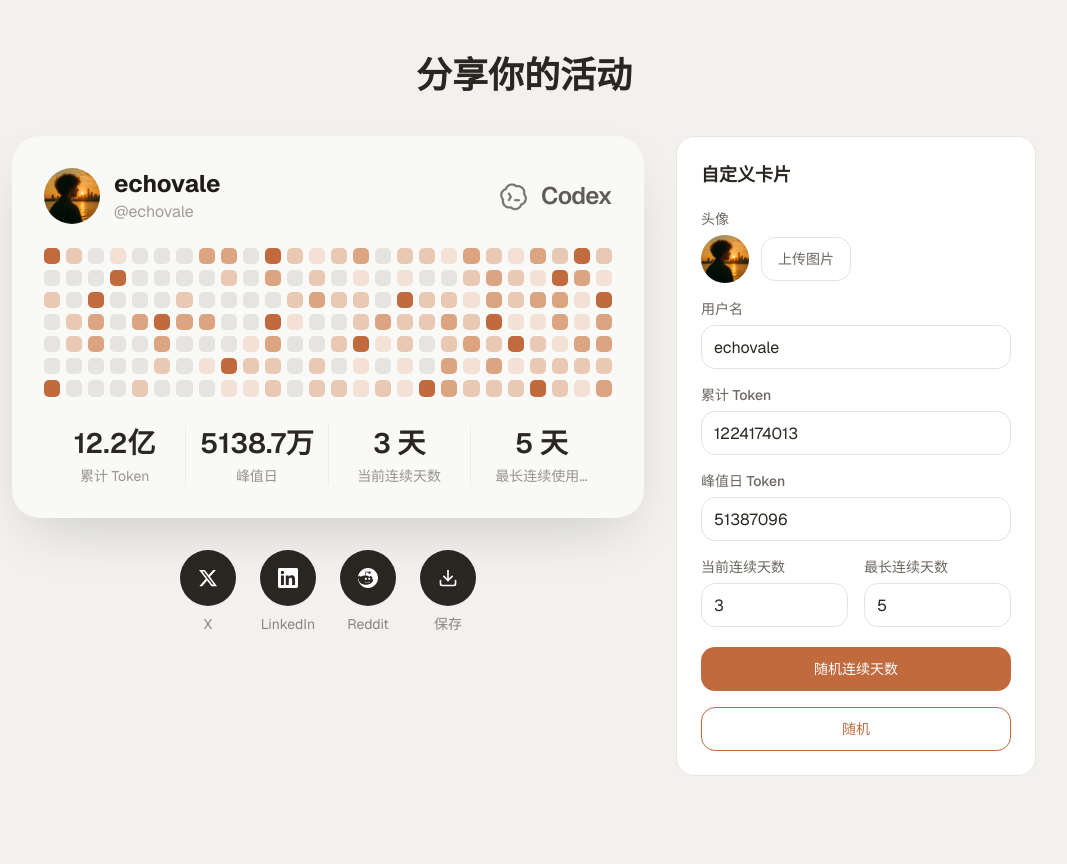
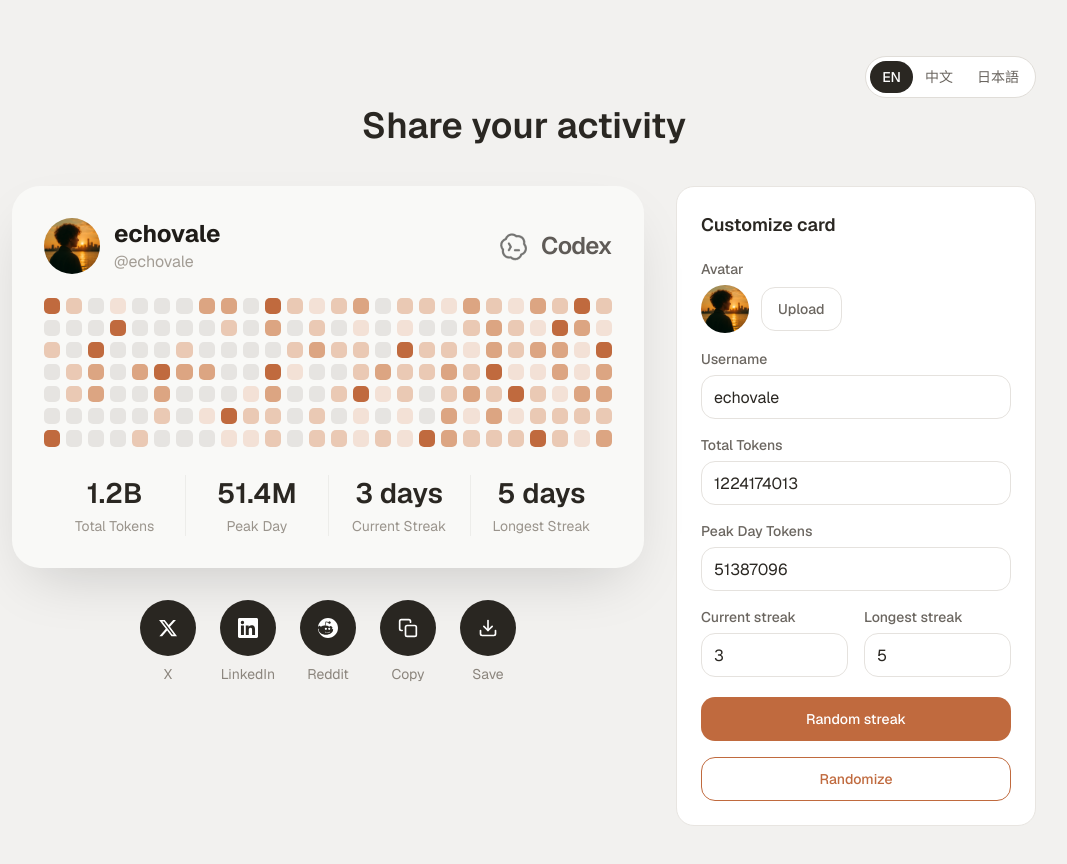
Before and after one commit to extrastu/codex-usage-card, a Next.js app: page / in a window 1280 px wide. Shown: the top 864 px of the page, without its empty margins (116-1183 px from the left). Before the commit the page ends 832 px from the top, so only its background shows below. Built offline with nearby package versions, Linux system fonts and the light colour scheme.

Commit message:
feat: add internationalization and clipboard copy functionality
Co-authored-by: extrastu <19451694+extrastu@users.noreply.github.com>

```diff
--- a/app/page.tsx
+++ b/app/page.tsx
@@ -4,6 +4,13 @@ import { useEffect, useRef, useState } from "react"
 import { toBlob } from "html-to-image"
 import { CodexCard, type CardData } from "@/components/codex-card"
 import { randomStreak } from "@/lib/codex"
+import {
+  DICT,
+  LOCALES,
+  type Locale,
+  detectLocale,
+  formatNumber,
+} from "@/lib/i18n"
 
 const SAMPLE_USERNAMES = [
   "extrastu",
@@ -62,15 +69,21 @@ export default function Page() {
     longestStreak: 12,
   })
   const [saving, setSaving] = useState(false)
+  const [copied, setCopied] = useState(false)
+  const [locale, setLocale] = useState<Locale>("en")
   const [tilt, setTilt] = useState({ x: 0, y: 0 })
   const cardRef = useRef<HTMLDivElement>(null)
   const fileRef = useRef<HTMLInputElement>(null)
 
+  const t = DICT[locale]
+
   const update = (patch: Partial<CardData>) =>
     setData((d) => ({ ...d, ...patch }))
 
-  // Regenerate fresh sample data on every visit (client-side to avoid hydration mismatch)
+  // Detect browser language + regenerate fresh sample data on every visit
+  // (client-side to avoid hydration mismatch)
   useEffect(() => {
+    setLocale(detectLocale())
     const username =
       SAMPLE_USERNAMES[Math.floor(Math.random() * SAMPLE_USERNAMES.length)]
     setData((d) => ({ ...d, username, ...randomStats() }))
@@ -126,9 +139,29 @@ export default function Page() {
     }
   }
 
+  async function handleCopy() {
+    try {
+      if (typeof ClipboardItem === "undefined" || !navigator.clipboard?.write) {
+        await handleSave()
+        return
+      }
+      // Some browsers require the ClipboardItem to be created synchronously
+      // from a promise that resolves to the blob.
+      const item = new ClipboardItem({
+        "image/png": renderBlob().then((b) => b ?? new Blob()),
+      })
+      await navigator.clipboard.write([item])
+      setCopied(true)
+      setTimeout(() => setCopied(false), 1800)
+    } catch {
+      // Fallback to download if clipboard write is unavailable/blocked.
+      await handleSave()
+    }
+  }
+
   function shareTo(network: "x" | "linkedin" | "reddit") {
     const text = encodeURIComponent(
-      `我在 Codex 累计使用了 ${data.token.toLocaleString()} tokens！`,
+      t.shareText(formatNumber(data.token, locale)),
     )
     const url = encodeURIComponent(
       typeof window !== "undefined" ? window.location.href : "",
@@ -144,8 +177,27 @@ export default function Page() {
   return (
     <main className="min-h-screen bg-[#f2f1ef] px-4 py-8 md:py-14">
       <div className="mx-auto max-w-5xl">
-        <h1 className="text-center text-2xl font-semibold text-[#2a2722] sm:text-3xl md:text-4xl">
-          分享你的活动
+        <div className="flex items-center justify-end">
+          <div className="inline-flex rounded-full border border-[#e0ddd8] bg-white p-1">
+            {LOCALES.map((l) => (
+              <button
+                key={l.code}
+                type="button"
+                onClick={() => setLocale(l.code)}
+                aria-pressed={locale === l.code}
+                className={`h-8 touch-manipulation rounded-full px-3 text-sm font-medium transition ${
+                  locale === l.code
+                    ? "bg-[#2a2722] text-white"
+                    : "text-[#6b6660] hover:bg-[#f2f1ef]"
+                }`}
+              >
+                {l.label}
+              </button>
+            ))}
+          </div>
+        </div>
+        <h1 className="mt-2 text-center text-2xl font-semibold text-[#2a2722] sm:text-3xl md:text-4xl">
+          {t.pageTitle}
         </h1>
 
         <div className="mt-7 grid gap-6 sm:mt-10 sm:gap-8 lg:grid-cols-[1fr_360px]">
@@ -164,7 +216,7 @@ export default function Page() {
                   transformStyle: "preserve-3d",
                 }}
               >
-                <CodexCard ref={cardRef} data={data} />
+                <CodexCard ref={cardRef} data={data} locale={locale} />
               </div>
             </div>
 
@@ -184,7 +236,19 @@ export default function Page() {
                   <path d="M12 0C5.37 0 0 5.37 0 12s5.37 12 12 12 12-5.37 12-12S18.63 0 12 0Zm6.07 13.32c.03.21.04.43.04.65 0 3.32-3.86 6.01-8.62 6.01s-8.62-2.69-8.62-6.01c0-.22.01-.44.04-.66a1.93 1.93 0 1 1 2.4-2.9 9.4 9.4 0 0 1 4.84-1.53l.92-4.33a.4.4 0 0 1 .48-.31l3.05.65a1.35 1.35 0 1 1-.16.78l-2.73-.58-.82 3.86a9.4 9.4 0 0 1 4.78 1.53 1.93 1.93 0 1 1 2.4 2.9ZM8.1 12.9a1.35 1.35 0 1 0 2.7 0 1.35 1.35 0 0 0-2.7 0Zm6.06 3.6c-.74.74-2.27.8-2.72.8s-1.98-.06-2.72-.8a.3.3 0 0 0-.42.42c.93.93 2.71 1 3.14 1s2.21-.07 3.14-1a.3.3 0 0 0-.42-.42Zm-.7-2.25a1.35 1.35 0 1 0 0-2.7 1.35 1.35 0 0 0 0 2.7Z" />
                 </svg>
               </ShareButton>
-              <ShareButton label="保存" onClick={handleSave} disabled={saving}>
+              <ShareButton label={copied ? t.copied : t.copy} onClick={handleCopy}>
+                {copied ? (
+                  <svg viewBox="0 0 24 24" className="size-5" fill="none" stroke="currentColor" strokeWidth="2" strokeLinecap="round" strokeLinejoin="round" aria-hidden="true">
+                    <polyline points="20 6 9 17 4 12" />
+                  </svg>
+                ) : (
+                  <svg viewBox="0 0 24 24" className="size-5" fill="none" stroke="currentColor" strokeWidth="2" strokeLinecap="round" strokeLinejoin="round" aria-hidden="true">
+                    <rect x="9" y="9" width="13" height="13" rx="2" ry="2" />
+                    <path d="M5 15H4a2 2 0 0 1-2-2V4a2 2 0 0 1 2-2h9a2 2 0 0 1 2 2v1" />
+                  </svg>
+                )}
+              </ShareButton>
+              <ShareButton label={t.save} onClick={handleSave} disabled={saving}>
                 <svg viewBox="0 0 24 24" className="size-5" fill="none" stroke="currentColor" strokeWidth="2" strokeLinecap="round" strokeLinejoin="round" aria-hidden="true">
                   <path d="M21 15v4a2 2 0 0 1-2 2H5a2 2 0 0 1-2-2v-4" />
                   <polyline points="7 10 12 15 17 10" />
@@ -196,13 +260,13 @@ export default function Page() {
 
           {/* Controls */}
           <div className="rounded-2xl border border-[#e8e5e1] bg-white p-5 sm:p-6">
-            <h2 className="text-lg font-semibold text-[#2a2722]">自定义卡片</h2>
+            <h2 className="text-lg font-semibold text-[#2a2722]">{t.customize}</h2>
             <div className="mt-5 flex flex-col gap-4">
-              <Field label="头像">
+              <Field label={t.avatar}>
                 <div className="flex items-center gap-3">
                   <img
                     src={data.avatar || "/avatar.png"}
-                    alt="头像预览"
+                    alt={t.avatarPreviewAlt}
                     className="size-12 rounded-full object-cover"
                   />
                   <input
@@ -217,7 +281,7 @@ export default function Page() {
                     onClick={() => fileRef.current?.click()}
                     className="h-11 touch-manipulation rounded-xl border border-[#e5e2de] bg-white px-4 text-sm font-medium text-[#6b6660] transition hover:bg-[#f7f6f4] active:scale-[0.99]"
                   >
-                    上传图片
+                    {t.upload}
                   </button>
                   {data.avatar ? (
                     <button
@@ -225,12 +289,12 @@ export default function Page() {
                       onClick={() => update({ avatar: "" })}
                       className="text-sm text-[#a39d95] transition hover:text-[#6b6660]"
                     >
-                      移除
+                      {t.remove}
                     </button>
                   ) : null}
                 </div>
               </Field>
-              <Field label="用户名">
+              <Field label={t.username}>
                 <input
                   className={inputCls}
                   value={data.username}
@@ -238,7 +302,7 @@ export default function Page() {
                   placeholder="extrastu"
                 />
               </Field>
-              <Field label="累计 Token">
+              <Field label={t.totalTokenField}>
                 <input
                   className={inputCls}
                   value={data.token}
@@ -246,7 +310,7 @@ export default function Page() {
                   inputMode="numeric"
                 />
               </Field>
-              <Field label="峰值日 Token">
+              <Field label={t.peakTokenField}>
                 <input
                   className={inputCls}
                   value={data.peakToken}
@@ -255,7 +319,7 @@ export default function Page() {
                 />
               </Field>
               <div className="grid grid-cols-2 gap-4">
-                <Field label="当前连续天数">
+                <Field label={t.currentStreakField}>
                   <input
                     className={inputCls}
                     value={data.currentStreak}
@@ -265,7 +329,7 @@ export default function Page() {
                     inputMode="numeric"
                   />
                 </Field>
-                <Field label="最长连续天数">
+                <Field label={t.longestStreakField}>
                   <input
                     className={inputCls}
                     value={data.longestStreak}
@@ -279,15 +343,16 @@ export default function Page() {
 
               <button
                 type="button"
-                onClick={() =>
+                onClick={() => {
+                  const longestStreak = randomStreak()
                   update({
-                    currentStreak: randomStreak(),
-                    longestStreak: randomStreak(),
+                    longestStreak,
+                    currentStreak: Math.floor(Math.random() * (longestStreak + 1)),
                   })
-                }
+                }}
                 className="mt-1 h-11 touch-manipulation rounded-xl bg-[#c06a3e] text-sm font-medium text-white transition hover:bg-[#a85a32] active:scale-[0.99]"
               >
-                随机连续天数
+                {t.randomStreak}
               </button>
 
               <button
@@ -295,7 +360,7 @@ export default function Page() {
                 onClick={randomizeAll}
                 className="h-11 touch-manipulation rounded-xl border border-[#c06a3e] text-sm font-medium text-[#c06a3e] transition hover:bg-[#c06a3e]/10 active:scale-[0.99]"
               >
-                随机
+                {t.random}
               </button>
             </div>
           </div>
--- a/components/codex-card.tsx
+++ b/components/codex-card.tsx
@@ -1,12 +1,8 @@
 "use client"
 
 import { forwardRef, useMemo } from "react"
-import {
-  GRID_COLS,
-  HEATMAP_COLORS,
-  formatCn,
-  generateHeatmap,
-} from "@/lib/codex"
+import { GRID_COLS, HEATMAP_COLORS, generateHeatmap } from "@/lib/codex"
+import { DICT, type Locale, formatDays, formatNumber } from "@/lib/i18n"
 
 export type CardData = {
   username: string
@@ -40,12 +36,15 @@ function Stat({ value, label }: { value: string; label: string }) {
   )
 }
 
-export const CodexCard = forwardRef<HTMLDivElement, { data: CardData }>(
-  function CodexCard({ data }, ref) {
-    const cells = useMemo(
-      () => generateHeatmap(data.username || "user", data.token),
-      [data.username, data.token],
-    )
+export const CodexCard = forwardRef<
+  HTMLDivElement,
+  { data: CardData; locale: Locale }
+>(function CodexCard({ data, locale }, ref) {
+  const t = DICT[locale]
+  const cells = useMemo(
+    () => generateHeatmap(data.username || "user", data.token),
+    [data.username, data.token],
+  )
 
     return (
       <div
@@ -57,7 +56,7 @@ export const CodexCard = forwardRef<HTMLDivElement, { data: CardData }>(
           <div className="flex min-w-0 items-center gap-3 sm:gap-3.5">
             <img
               src={data.avatar || "/avatar.png"}
-              alt={`${data.username} 头像`}
+              alt={`${data.username} ${t.avatar}`}
               crossOrigin="anonymous"
               className="size-11 shrink-0 rounded-full object-cover sm:size-14"
             />
@@ -89,13 +88,13 @@ export const CodexCard = forwardRef<HTMLDivElement, { data: CardData }>(
 
         {/* Stats */}
         <div className="mt-5 flex items-stretch sm:mt-7">
-          <Stat value={formatCn(data.token)} label="累计 Token" />
+          <Stat value={formatNumber(data.token, locale)} label={t.cardTotalToken} />
           <div className="w-px self-stretch bg-[#ededea]" />
-          <Stat value={formatCn(data.peakToken)} label="峰值日" />
+          <Stat value={formatNumber(data.peakToken, locale)} label={t.cardPeakDay} />
           <div className="w-px self-stretch bg-[#ededea]" />
-          <Stat value={`${data.currentStreak} 天`} label="当前连续天数" />
+          <Stat value={formatDays(data.currentStreak, locale)} label={t.cardCurrentStreak} />
           <div className="w-px self-stretch bg-[#ededea]" />
-          <Stat value={`${data.longestStreak} 天`} label="最长连续使用..." />
+          <Stat value={formatDays(data.longestStreak, locale)} label={t.cardLongestStreak} />
         </div>
       </div>
     )
```
